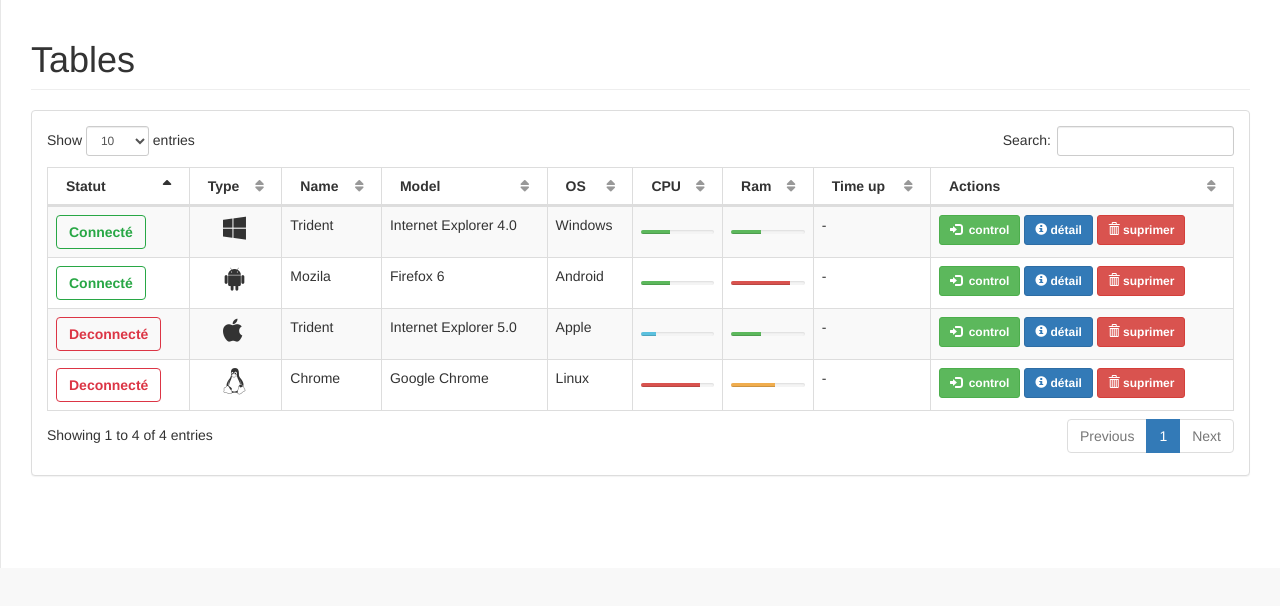
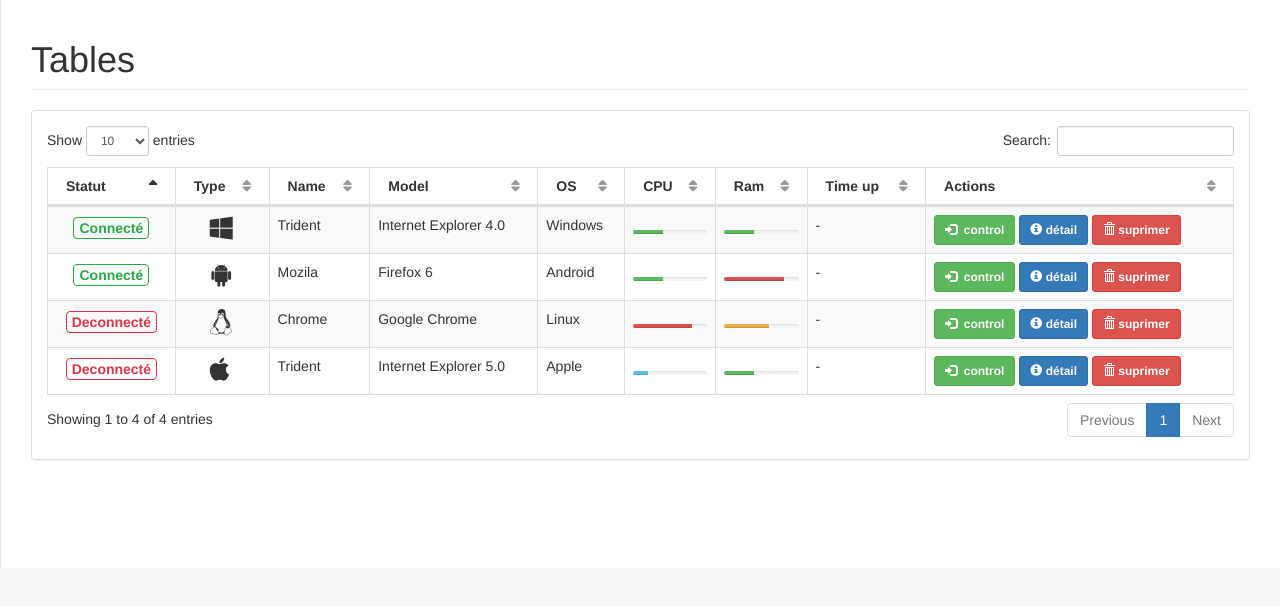
Before and after one commit to HibaSetti/DataTable, a plain HTML site: page public/index.html in a window 1280 px wide. Drawn offline with Linux system fonts and the light colour scheme.

Commit message:
statut buttons 2

```diff
--- a/public/dist/css/sb-admin-2.css
+++ b/public/dist/css/sb-admin-2.css
@@ -441,11 +441,16 @@ table.dataTable thead .sorting:after {
 	color: #28a745;
 	background-color: transparent;
 	background-image: none;
-	border-color: #28a745;
+  border-color: #28a745;
+  vertical-align: sub;
 }
 .btn-outline-danger {
 	color: #dc3545;
 	background-color: transparent;
 	background-image: none;
-	border-color: #dc3545;
+  border-color: #dc3545;
+  vertical-align: sub;
 }
+.btnStatut{
+  text-align: center;
+}
--- a/public/index.html
+++ b/public/index.html
@@ -78,7 +78,10 @@
                                 <tbody>
 
                                     <tr class="odd gradeX">
-                                        <td><button type="button" class="btn btn-outline-success">Connecté</button></td>
+                                        <td><div class="btnStatut">
+                                            <button type="button" class="btn btn-outline-success">Connecté</button>
+                                        </div>
+                                        </td>
                                         <td><i class="fab fa-windows icon" style="font-size:1.875em"></i></td>
                                         <td>Trident</td>
                                         <td>Internet Explorer 4.0</td>
@@ -109,7 +112,11 @@
 
                                     </tr>
                                     <tr class="even gradeC">
-                                        <td><button type="button" class="btn btn-outline-danger">Deconnecté</button></td>
+                                        <td>
+                                            <div class="btnStatut">
+                                            <button type="button" class="btn btn-outline-danger">Deconnecté</button>
+                                            </div>
+                                        </td>
                                         <td><i class="fab fa-apple icon" style="font-size:1.875em"></i></td>
                                         <td>Trident</td>
                                         <td>Internet Explorer 5.0</td>
@@ -138,7 +145,11 @@
                                     </tr>
 
                                     <tr class="odd gradeA">
-                                        <td><button type="button" class="btn btn-outline-danger">Deconnecté</button></td>
+                                        <td>
+                                            <div class="btnStatut">
+                                            <button type="button" class="btn btn-outline-danger">Deconnecté</button>
+                                           </div>
+                                        </td>
                                         <td><i class="fab fa-linux icon" style="font-size:1.875em"></i></td>
                                         <td>Chrome</td>
                                         <td>Google Chrome</td>
@@ -165,7 +176,11 @@
                                         </td>
                                     </tr>
                                     <tr class="even gradeA">
-                                        <td><button type="button" class="btn btn-outline-success">Connecté</button></td>
+                                        <td>
+                                            <div class="btnStatut">
+                                            <button type="button" class="btn btn-outline-success">Connecté</button>
+                                            </div>
+                                        </td>
                                         <td><i class="fab fa-android icon" style="font-size:1.875em"></i></td>
                                         <td>Mozila</td>
                                         <td>Firefox 6</td>
```
Also changed, not shown: public/vendor/bootstrap/css/bootstrap.min.css.
